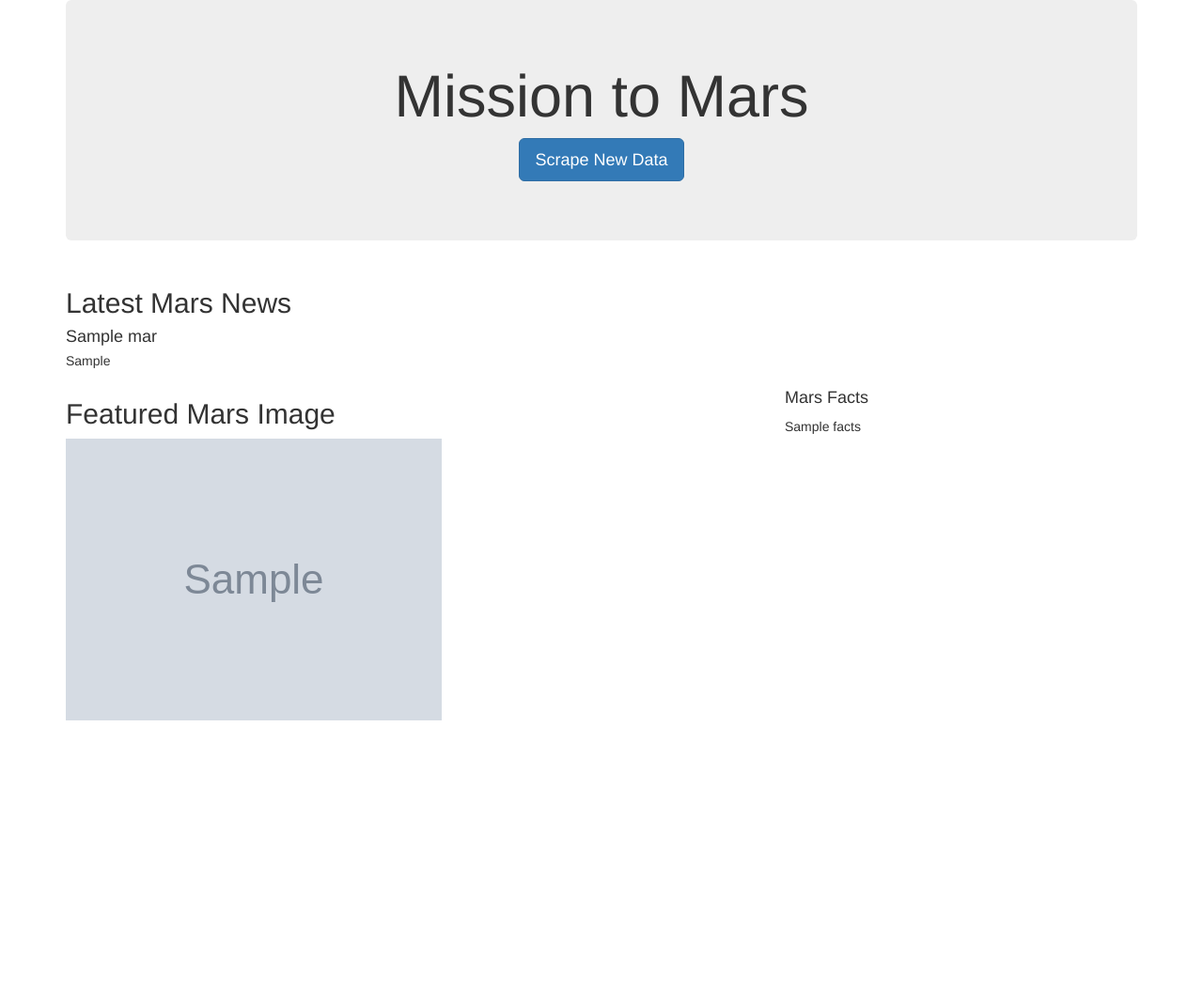
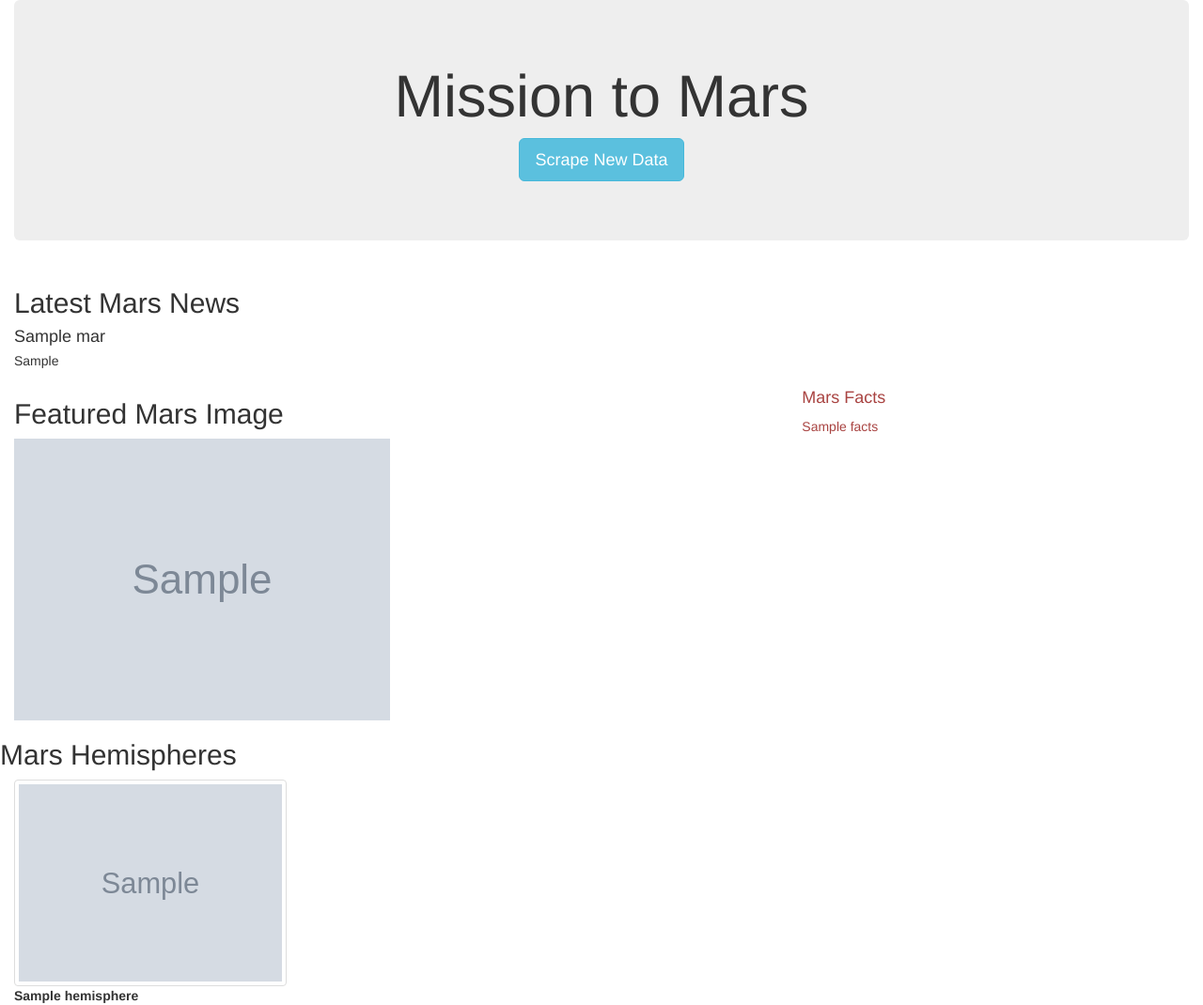
Before and after one commit to amalini10j/Mission-to-Mars, a Flask app: page / in a window 1280 px wide. Shown: the whole page at 94% size. Before the commit the page ends 767 px from the top, so only its background shows below. Run offline with Flask 2, Linux system fonts and the light colour scheme; grey boxes marked "Sample" are stand-in pictures; a database or web service that is not in the repository returns one stand-in record (values such as "Sample title"); some libraries are stand-ins or nearby versions.

Commit message:
Deliverable 3 for the Challenge

```diff
--- a/templates/index.html
+++ b/templates/index.html
@@ -11,12 +11,12 @@
     />
   </head>
   <body>
-    <div class="container">
+    <div class="container-fluid">
       <!-- Add Jumbotron to Header -->
       <div class="jumbotron text-center">
         <h1>Mission to Mars</h1>
         <!-- Add a button to activate scraping script -->
-        <p><a class="btn btn-primary btn-lg" href="/scrape" role="button">Scrape New Data</a></p>
+        <p><a class="btn btn-info btn-lg" href="/scrape" role="button">Scrape New Data</a></p>
       </div>
       <!-- Add section for Mars News -->
       <div class="row" id="mars-news">
@@ -42,12 +42,27 @@
         </div>
         <div class="col-md-4">
           <!-- Mars Facts -->
-          <div class="row" id="mars-facts">
+          <div class="row text-danger" id="mars-facts">
             <h4>Mars Facts</h4>
             {{ mars.facts | safe }}
           </div>
         </div>
       </div>
+      <!--New section begin for images challenge-->
+      <div class="row" id="hemisphere_image_urls">
+          <h2>Mars Hemispheres</h2>
+          {% for hemisphere in mars.hemisphere_image_urls %}
+         <!-- <div class="col-md-6"> -->
+         <div class="col-md-3">
+          <img
+            src="{{hemisphere.img_url }}"
+            class="img-thumbnail"
+            alt="{{hemisphere.title}}"
+          ><strong>{{hemisphere.title }}</strong></img>
+          </div>
+          {% endfor %}
+       </div>
+      <!--New section end for images challenge-->
     </div>
   </body>
 </html>
```
